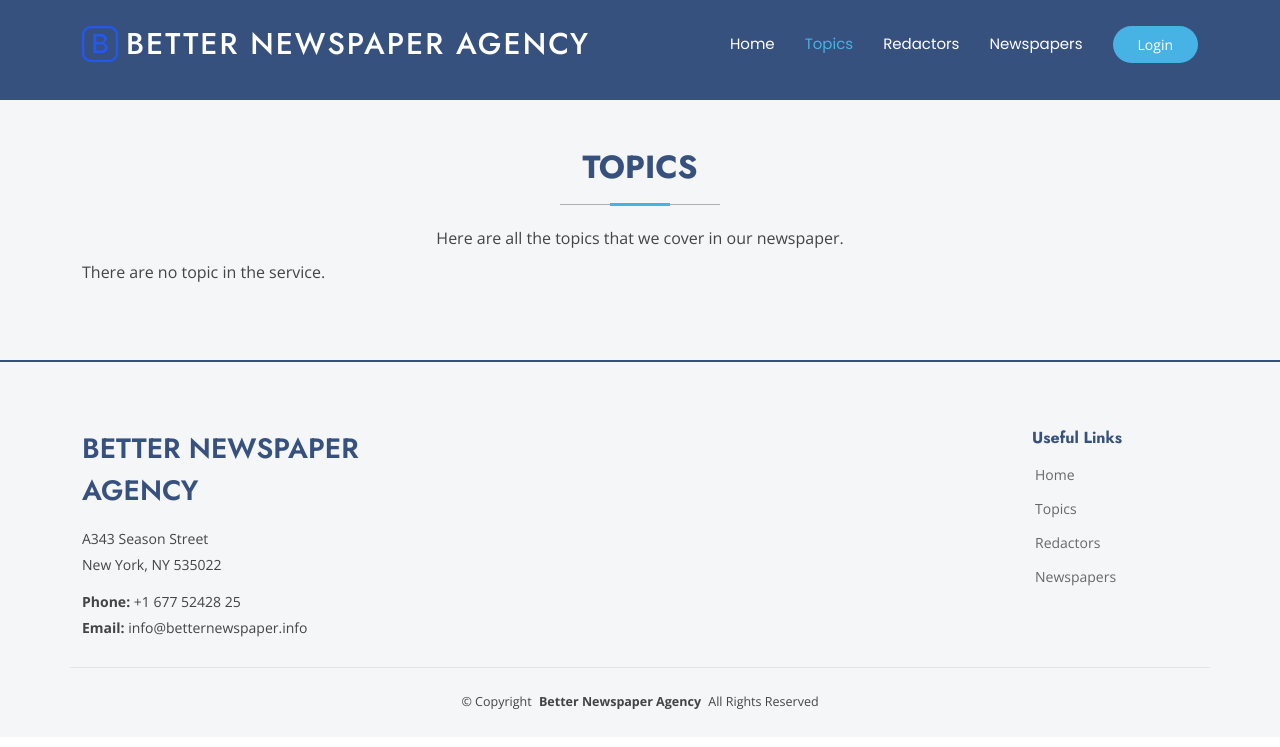
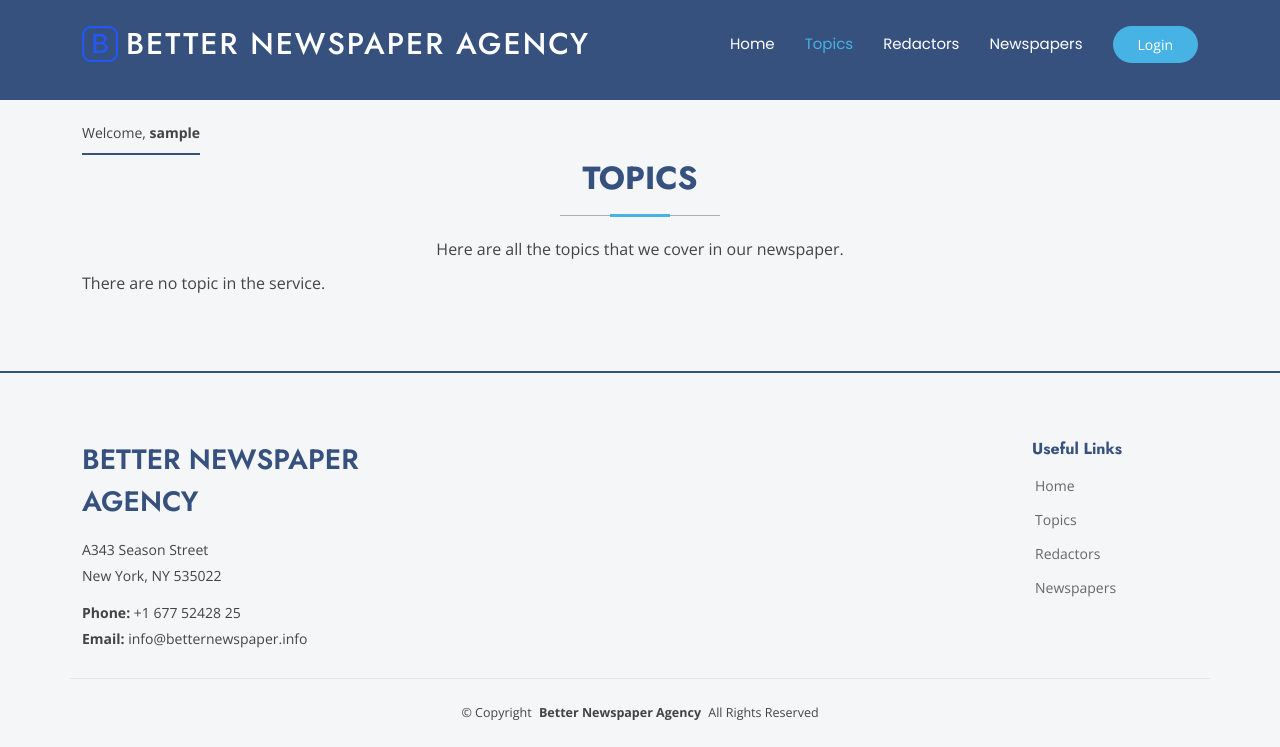
Before and after one commit to omnigun/newspaper-agency, a Django app: page /topics/ in a window 1280 px wide. Shown: the top 747 px of the page. Run offline with Django 5.2, Linux system fonts and the light colour scheme; the visitor is signed in with stand-in values (Sample User, id 1); data that the repository does not hold is empty; some libraries are stand-ins or nearby versions.

Commit message:
add breadcrumbs block to templates

```diff
--- a/static/css/main.css
+++ b/static/css/main.css
@@ -2080,6 +2080,8 @@ section,
 .newspaper-content {text-indent:2em; text-align: justify}
 
 .redactors_string span:not(:last-child):after {content:", "}
+.page-title{padding-bottom:0; background-color: transparent;}
+.page-title .breadcrumbs {display:inline-block; border-bottom:2px solid #37517e;}
 /*--------------------------------------------------------------
 # Starter Section Section
 --------------------------------------------------------------*/
--- a/templates/base.html
+++ b/templates/base.html
@@ -19,7 +19,7 @@
   <link href="{% static 'vendor/glightbox/css/glightbox.min.css' %}" rel="stylesheet">
   <link href="{% static 'vendor/swiper/swiper-bundle.min.css' %}" rel="stylesheet">
   <!-- Main CSS File -->
-  <link href="{% static 'css/main.css' %}?ver=27" rel="stylesheet">
+  <link href="{% static 'css/main.css' %}?ver=29" rel="stylesheet">
 
   <!-- =======================================================
   * Template Name: Arsha
--- /dev/null
+++ b/templates/includes/breadcrumbs.html
@@ -0,0 +1,14 @@
+{% load static %}
+<div class="page-title aos-init aos-animate" data-aos="fade">
+  <div class="container">
+    <nav class="breadcrumbs">
+      <ol>
+        {% if user.is_authenticated %}
+        <li class="current">Welcome, <strong>{{ user.get_username }}</strong></li>
+        {% else %}
+        <li class="current">Welcome Guest</li>
+        {% endif %}
+      </ol>
+    </nav>
+  </div>
+</div>
--- a/templates/newspaper/index.html
+++ b/templates/newspaper/index.html
@@ -5,6 +5,7 @@
     <section id="hero" class="hero section dark-background">
 
       <div class="container">
+        {% include "includes/breadcrumbs.html" %}
         <div class="row gy-4">
           <div class="col-lg-6 order-2 order-lg-1 d-flex flex-column justify-content-center" data-aos="zoom-out">
             <h1>Welcome to the Newspaper Publication Control System page</h1>
--- a/templates/newspaper/newspaper_detail.html
+++ b/templates/newspaper/newspaper_detail.html
@@ -3,6 +3,7 @@
 {% block content %}
 <section id="faq-2" class="faq-2 section light-background">
   <div class="section-pre-header"></div>
+  {% include "includes/breadcrumbs.html" %}
   <!-- Section Title -->
   <div class="container detail-container section-title aos-init aos-animate" data-aos="fade-up">
     <h2 class="mt-5">{{newspaper.title}}</h2>
--- a/templates/newspaper/newspaper_list.html
+++ b/templates/newspaper/newspaper_list.html
@@ -3,6 +3,7 @@
 {% block content %}
   <section id="services" class="services section light-background">
       <div class="section-pre-header"></div>
+      {% include "includes/breadcrumbs.html" %}
       <!-- Section Title -->
       <div class="container section-title aos-init aos-animate" data-aos="fade-up">
         <h2 class="mt-5">Newspaper</h2>
--- a/templates/newspaper/redactor_list.html
+++ b/templates/newspaper/redactor_list.html
@@ -3,9 +3,10 @@
 {% block content %}
   <section id="services" class="services section light-background">
       <div class="section-pre-header"></div>
+      {% include "includes/breadcrumbs.html" %}
       <!-- Section Title -->
       <div class="container section-title aos-init aos-animate" data-aos="fade-up">
-        <h2 class="mt-5">Redactors</h2>
+        <h2 class="mt-2">Redactors</h2>
         <p>List of our editors. True professionals, excellent colleagues.</p>
       </div><!-- End Section Title -->
 
--- a/templates/newspaper/topic_list.html
+++ b/templates/newspaper/topic_list.html
@@ -3,9 +3,10 @@
 {% block content %}
   <section id="services" class="services section light-background">
       <div class="section-pre-header"></div>
+      {% include "includes/breadcrumbs.html" %}
       <!-- Section Title -->
       <div class="container section-title aos-init aos-animate" data-aos="fade-up">
-        <h2 class="mt-5">Topics</h2>
+        <h2 class="mt-1">Topics</h2>
         <p>Here are all the topics that we cover in our newspaper.</p>
       </div><!-- End Section Title -->
 
```
